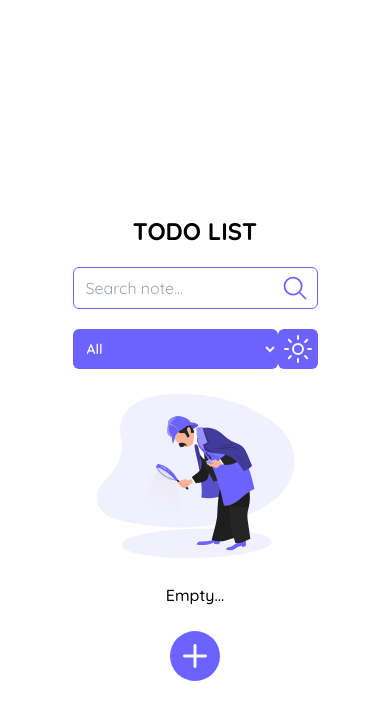
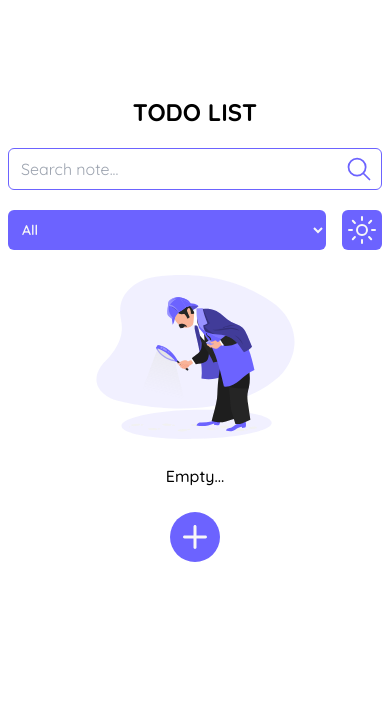
Before and after one commit to faridmustafazade/ToDo, a React (Create React App) app: page / in a window 390 px wide. Shown: the top 720 px of the page. Built offline with nearby package versions, Linux system fonts and the light colour scheme.

Commit message:
Update To-Do Application

```diff
--- a/src/App.js
+++ b/src/App.js
@@ -48,7 +48,7 @@ function App() {
   return (
     <>
       <div className={`${mode && "dark"}`}>
-        <div className="min-h-screen flex justify-center items-center duration-200 dark:bg-blackColor pb-10">
+        <div className="min-h-screen md:flex justify-center items-center duration-200 dark:bg-blackColor pb-10">
           <div className="md:container">
             <div className="relative flex flex-col md:items-center pt-24 gap-5">
               <div className="title uppercase font-bold text-2xl font-quicksand-bold duration-200 dark:text-white text-center">
```
